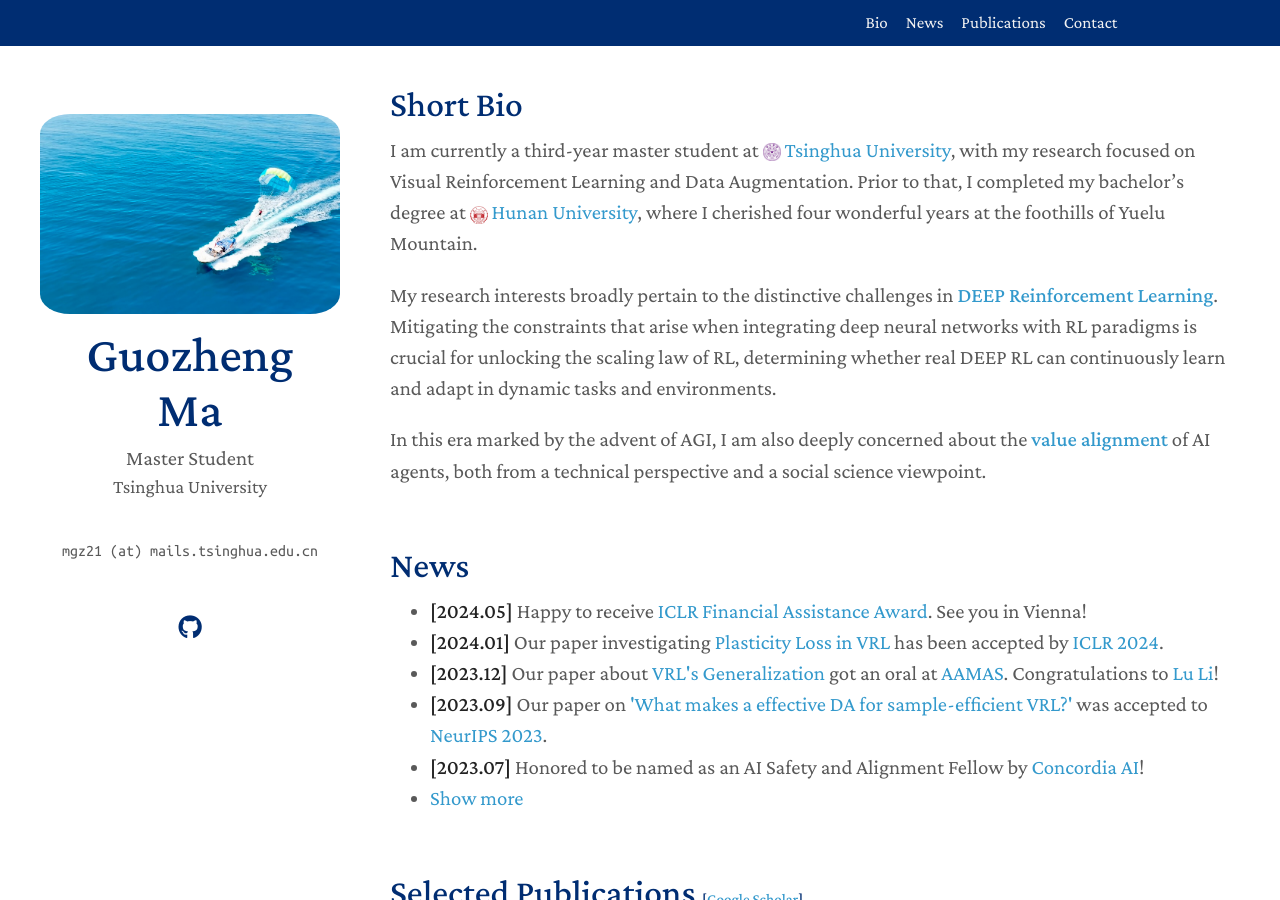
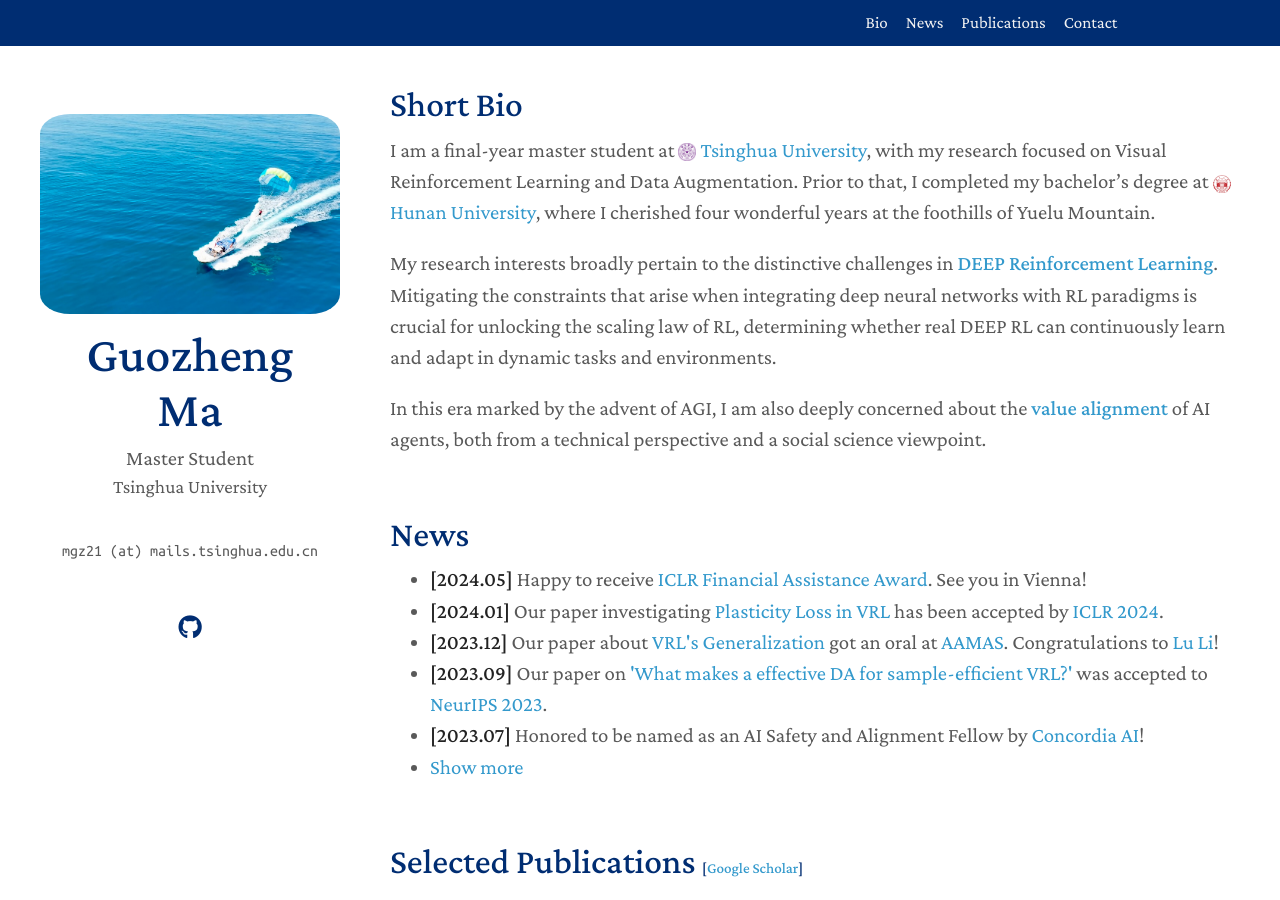
Before and after one commit to Guozheng-Ma/guozheng-ma.github.io, a Jekyll site: the page built from index.md, in a window 1280 px wide and 900 px high. Built offline with Jekyll 4.4.1, drawn with Linux system fonts in a browser that asks for light colours; a style sheet for code colours, icons or effects is not loaded.

Commit message:
Update index.md

```diff
--- a/index.md
+++ b/index.md
@@ -6,7 +6,7 @@ layout: homepage
 
 <h2 style="margin: 60px 0px 10px;">Short Bio</h2>
 
-I am currently a third-year master student at [<img src="/assets/Logo/THU.png" alt="THU" width="18" height="18" style="vertical-align: middle;"> Tsinghua University](https://www.tsinghua.edu.cn/en/), with my research focused on Visual Reinforcement Learning and Data Augmentation.
+I am a final-year master student at [<img src="/assets/Logo/THU.png" alt="THU" width="18" height="18" style="vertical-align: middle;"> Tsinghua University](https://www.tsinghua.edu.cn/en/), with my research focused on Visual Reinforcement Learning and Data Augmentation.
 Prior to that, I completed my bachelor's degree at [<img src="/assets/Logo/HNU.jpg" alt="THU" width="18" height="18" style="vertical-align: middle;"> Hunan University](http://www-en.hnu.edu.cn/), where I cherished four wonderful years at the foothills of Yuelu Mountain.
 
 
```
